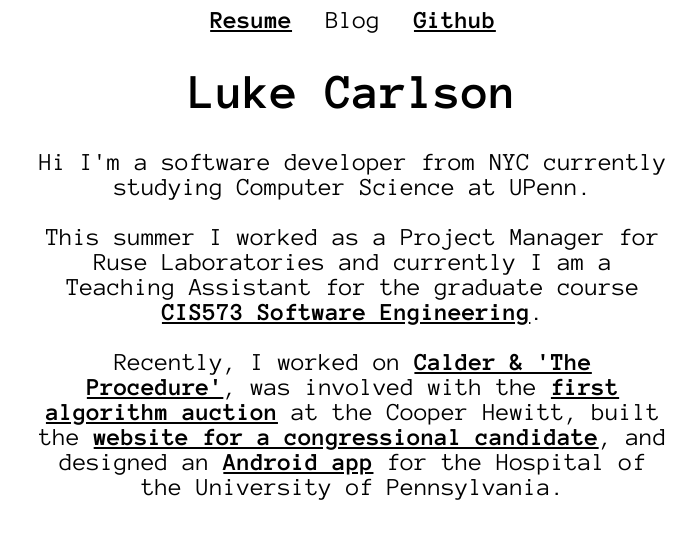
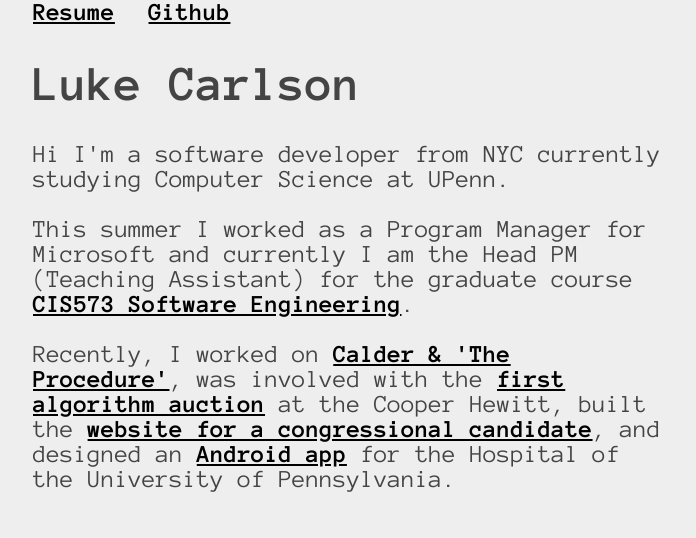
Before and after one commit to jLukeC/jlukec.github.io, a plain HTML site: page index.html in a window 1280 px wide. Shown: the whole page, without its empty margins (287-983 px from the left). Drawn offline with Linux system fonts and the light colour scheme.

Commit message:
small visual updates & new res

```diff
--- a/index.html
+++ b/index.html
@@ -4,7 +4,7 @@
     <meta name="viewport" content="width=device-width, initial-scale=1.0">
     <meta http-equiv="X-UA-Compatible" content="IE=edge">
     <meta name="description" content="personal website for Luke Carlson">
-    <meta name="keywords" content="student,programmer,github,upenn">
+    <meta name="keywords" content="luke,carlson,student,programmer,github,upenn">
     <meta name="author" content="Luke Carlson">
     <title>Luke Carlson</title>
     <link rel="shortcut icon" href="favicon.ico" type="image/x-icon">
@@ -13,21 +13,20 @@
     <link href="styles/animate.css" rel="stylesheet">
   </head>
   <body>
-    <center id="header">
+    <div id="header">
       <div class="nav">
         <a href="http://www.jlukecarlson.com/static/resume.pdf">Resume</a>
-        <p>Blog</p>
         <a href="http://github.com/jLukeC">Github</a>
       </div>
-    </center>
+    </div>
     <div id="body">
-      <center>
-        <h1 class="animated bounceInDown">Luke Carlson</h1>
-        <p class="half">Hi I'm a software developer from NYC currently studying Computer Science at UPenn.</p>
-        <p class="half">This summer I worked as a Project Manager for Ruse Laboratories and currently I am a Teaching Assistant for the graduate course <a href="http://www.seas.upenn.edu/~cdmurphy/cis573/">CIS573 Software Engineering</a>. </p>
-        <p class="half">Recently, I worked on <a href="https://www.artsy.net/article/ruse-laboratories-this-is-the-procedure">Calder & 'The Procedure'</a>, was involved with the <a href="http://www.wsj.com/articles/whats-hot-in-the-art-world-algorithms-1432687554">first algorithm auction</a> at the Cooper Hewitt, built the <a href="#" id="click-cho">website for a congressional candidate</a>, and designed an <a href="https://github.com/jLukeC/Duty-Reporting-CIS350/blob/master/UserManual.pdf">Android app</a> for the Hospital of the University of Pennsylvania.</p>
+      <div>
+        <h1 class="animated fadeInUpBig">Luke Carlson</h1>
+        <p>Hi I'm a software developer from NYC currently studying Computer Science at UPenn.</p>
+        <p>This summer I worked as a Program Manager for Microsoft and currently I am the Head PM (Teaching Assistant) for the graduate course <a href="http://www.seas.upenn.edu/~cdmurphy/cis573/">CIS573 Software Engineering</a>. </p>
+        <p>Recently, I worked on <a href="https://www.artsy.net/article/ruse-laboratories-this-is-the-procedure">Calder & 'The Procedure'</a>, was involved with the <a href="http://www.wsj.com/articles/whats-hot-in-the-art-world-algorithms-1432687554">first algorithm auction</a> at the Cooper Hewitt, built the <a href="#" id="click-cho">website for a congressional candidate</a>, and designed an <a href="https://github.com/jLukeC/Duty-Reporting-CIS350/blob/master/UserManual.pdf">Android app</a> for the Hospital of the University of Pennsylvania.</p>
         <img id="roy-cho" src="static/RoyCho-Website-Revamp.jpg">
-      </center>
+      </div>
     </div>
     <div class="container">
       <div id="footer"></div>
--- a/styles/site.css
+++ b/styles/site.css
@@ -1,6 +1,10 @@
 body {
     font-family: 'Anonymous Pro';
     font-size: 25px;
+    color: #444;
+    background-color: #eeeeee;
+    margin: auto;
+    width: 50%;
 }
 
 a {
```
Also changed, not shown: static/me.JPG (added), 1 other file.
